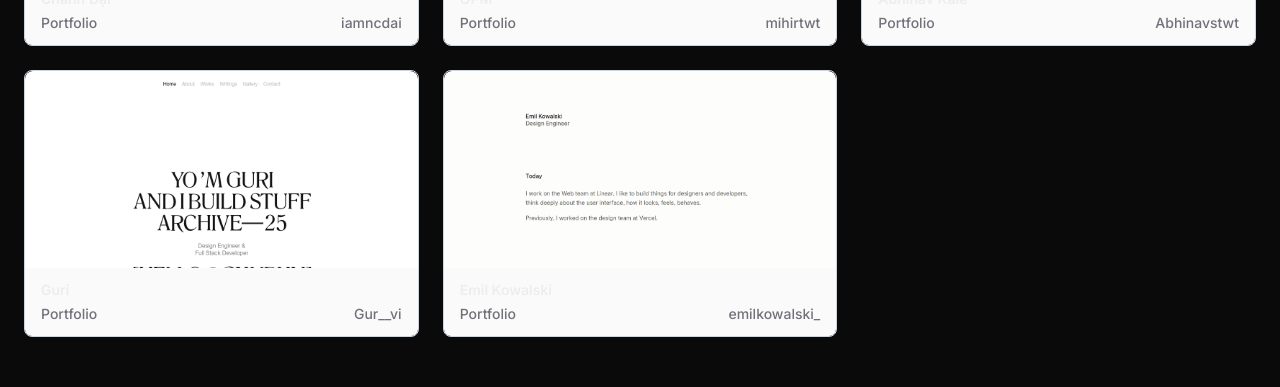
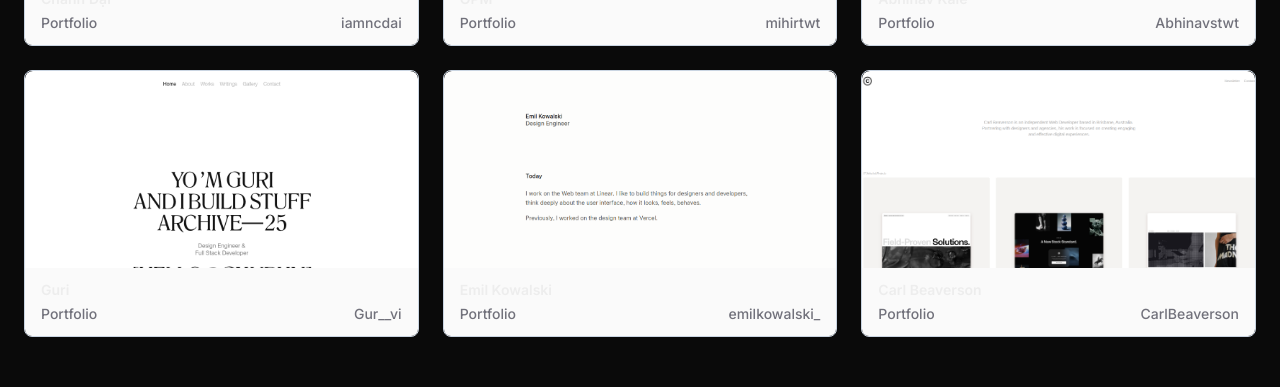
Before and after one commit to prasanjit-dey-ux/Inspohub, a Next.js app in the folder client/: page /portfolio in a window 1280 px wide. Shown: the part 635-1022 px from the top of the page. Built offline with nearby package versions, Linux system fonts and the light colour scheme.

Commit message:
updated sitedata

```diff
--- a/client/data/siteData.ts
+++ b/client/data/siteData.ts
@@ -134,4 +134,30 @@ export const sitesData: SiteItem[] = [
   image: "/images/mobbin1.png"
 },
 
+{
+  id: "i11",
+  title: "Carl Beaverson",
+  tag: "Portfolio",
+  url: "https://carlbeaverson.com",
+  creator: "CarlBeaverson",
+  image: "/images/carlbeaverson.png",
+},
+{
+  id: "i12",
+  title: "Designspells",
+  tag: "Inspiration",
+  url: "https://www.designspells.com",
+  creator: "designspells_",
+  image: "/images/designspells.png",
+},
+{
+  id: "i13",
+  title: "Sapiens",
+  tag: "Inspiration",
+  url: "https://sapiens.website",
+  creator: "sapiens",
+  image: "/images/sapiens.png",
+},
+
+
 ];
```
